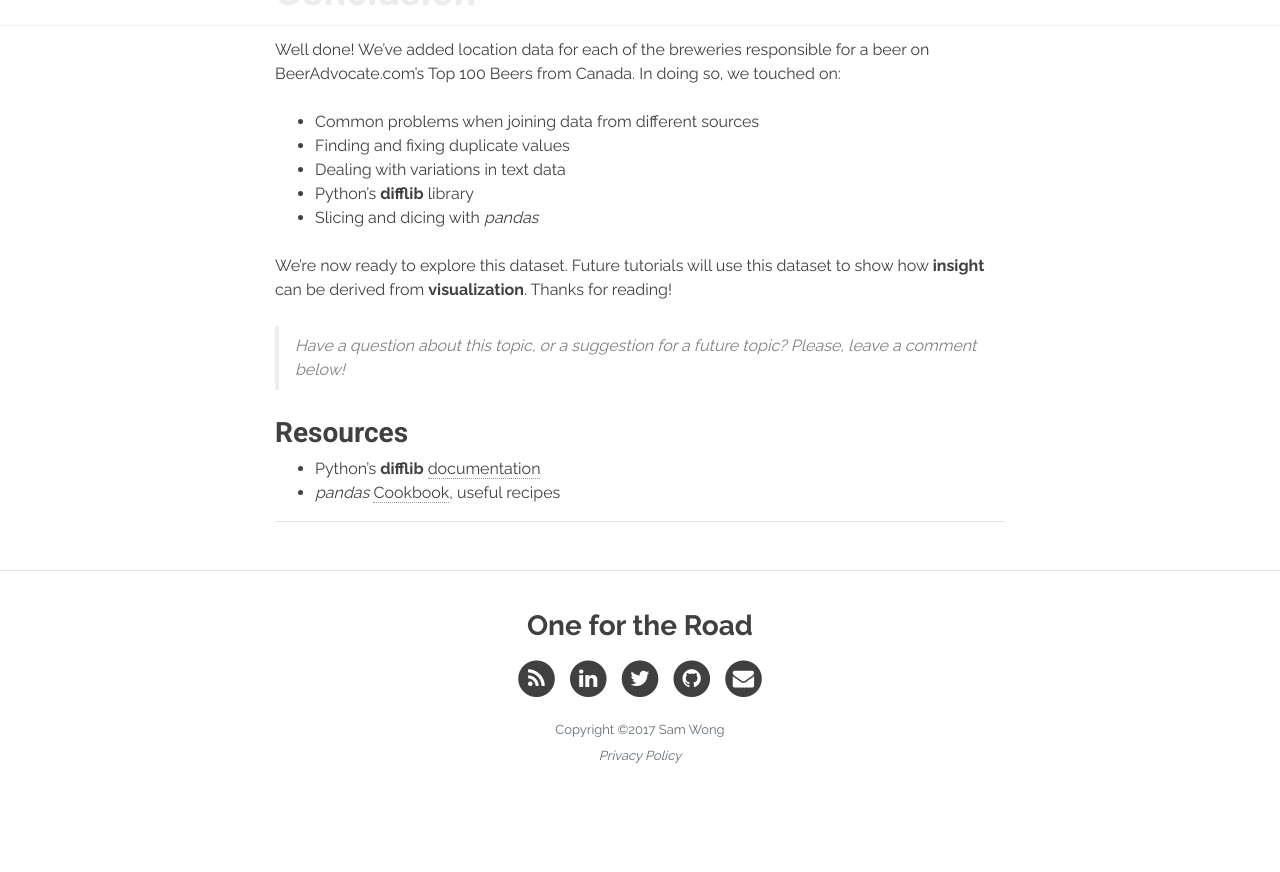
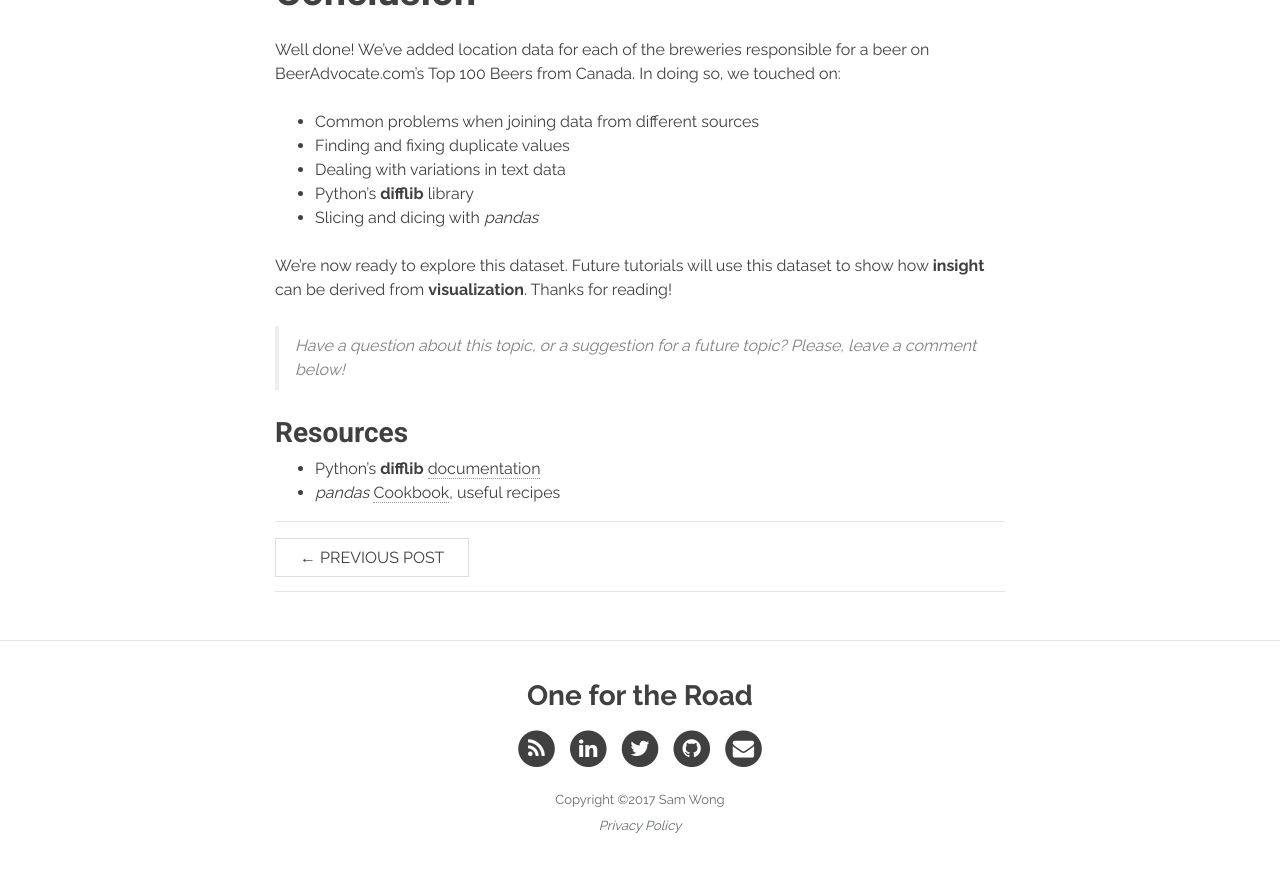
Before and after one commit to SirSamelot/onefortheroad.github.io, a Jekyll site: the page built from _posts/2017-05-16-merging-data.md, in a window 1280 px wide and 900 px high, scrolled down 8849 px. Shown: the top 872 px of the window. Built offline with Jekyll 4.4.1, drawn with Linux system fonts in a browser that asks for light colours; nearby versions of some CDN libraries; comment, search, counter and statistics services are not loaded; before the commit the page ends 9679 px from its top, so only the background shows below that.

Commit message:
CSS updates
- Navbar fully hide on scroll down
- Change text color on visible navbar when scrolling
- Add height and <hr> to Pager div

```diff
--- a/_layouts/post.html
+++ b/_layouts/post.html
@@ -37,7 +37,7 @@ layout: default
                 <hr>
 
                 <!-- Pager -->
-                {% if page.next.url %}
+                {% if page.next.url or page.previous.url %}
                 <div class="pager">
                     {% if page.previous.url %}
                     <a class="previous float-left" href="{{ page.previous.url | prepend: site.baseurl | replace: '//', '/' }}" data-toggle="tooltip" data-placement="top" title="{{page.previous.title}}">&larr; Previous Post</a>
@@ -46,6 +46,8 @@ layout: default
                     <a class="next float-right" href="{{ page.next.url | prepend: site.baseurl | replace: '//', '/' }}" data-toggle="tooltip" data-placement="top" title="{{page.next.title}}">Next Post &rarr;</a>
                     {% endif %}
                 </div>
+
+                <hr>
                 {% endif %}
 
                 <!-- Disqus -->
--- a/assets/css/clean-blog.css
+++ b/assets/css/clean-blog.css
@@ -230,12 +230,12 @@ blockquote + * { margin-top: 1em; }
   .navbar-custom .navbar-brand:focus {
     color: rgba(255, 255, 255, 0.8);
   }
-  .navbar-custom .nav li a {
+  .navbar-custom .nav-item a {
     color: white;
     padding: 20px;
   }
-  .navbar-custom .nav li a:hover,
-  .navbar-custom .nav li a:focus {
+  .navbar-custom .nav-item a:hover,
+  .navbar-custom .nav-item a:focus {
     color: rgba(255, 255, 255, 0.8);
   }
 }
@@ -256,7 +256,7 @@ blockquote + * { margin-top: 1em; }
   .navbar-custom.is-fixed {
     /* when the user scrolls down, we hide the header right above the viewport */
     position: fixed;
-    top: -61px;
+    top: -87px;
     background-color: rgba(255, 255, 255, 0.9);
     border-bottom: 1px solid #f2f2f2;
     -webkit-transition: -webkit-transform 0.3s;
@@ -270,11 +270,11 @@ blockquote + * { margin-top: 1em; }
   .navbar-custom.is-fixed .navbar-brand:focus {
     color: #0085a1;
   }
-  .navbar-custom.is-fixed .nav li a {
+  .navbar-custom.is-fixed .nav-item a {
     color: #404040;
   }
-  .navbar-custom.is-fixed .nav li a:hover,
-  .navbar-custom.is-fixed .nav li a:focus {
+  .navbar-custom.is-fixed .nav-item a:hover,
+  .navbar-custom.is-fixed .nav-item a:focus {
     color: #0085a1;
   }
   .navbar-custom.is-visible {
@@ -418,6 +418,8 @@ form .row:first-child .floating-label-form-group { border-top: 1px solid #eeeeee
   border: 1px solid #0085a1;
   color: white;
 }
+
+.pager { height: 2.3em; }
 .pager a {
   text-transform: uppercase;
   padding: 0.4em 1.5em;
```
